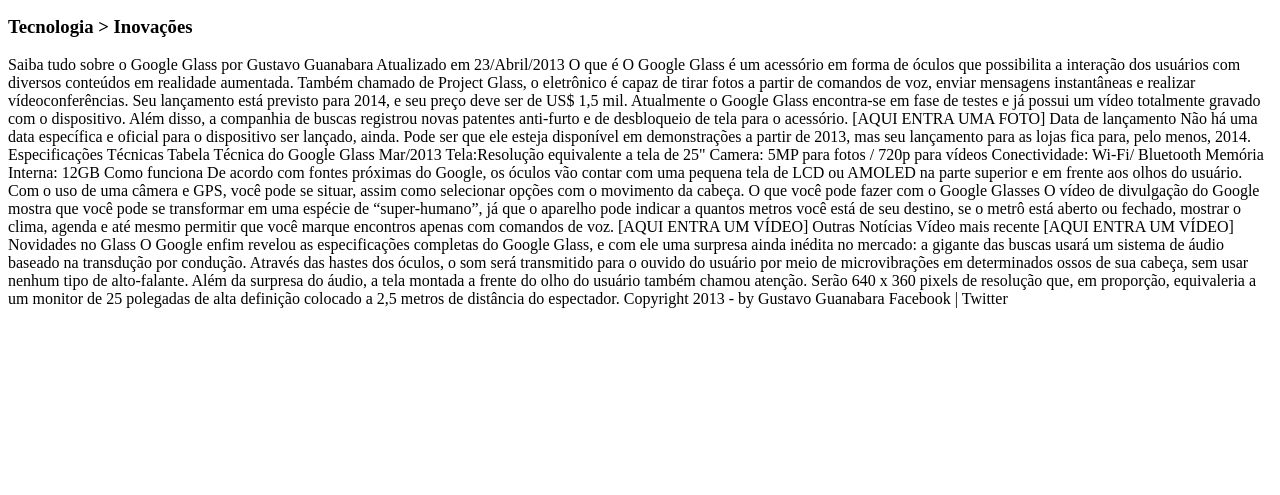
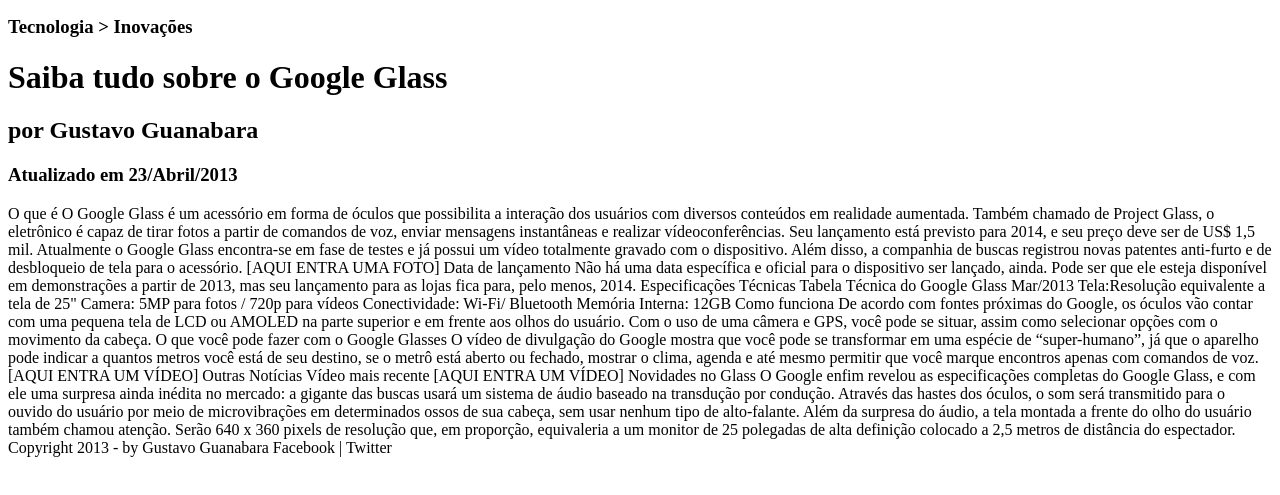
Before and after one commit to AnaFelipe/Curso_html, a plain HTML site: page index.html in a window 1280 px wide. Shown: the part 255-750 px from the top of the page. Drawn offline with Linux system fonts and the light colour scheme.

Commit message:
atualizacao index

```diff
--- a/index.html
+++ b/index.html
@@ -23,10 +23,13 @@
 
     </header>
 
+<hgroup>
 <h3>Tecnologia > Inovações</h3>
-Saiba tudo sobre o Google Glass
-por Gustavo Guanabara
-Atualizado em 23/Abril/2013
+<h1>Saiba tudo sobre o Google Glass</h1>
+<h2>por Gustavo Guanabara</h2>
+<h3>Atualizado em 23/Abril/2013</h3>
+</hgroup>
+
 O que é
 O Google Glass é um acessório em forma de óculos que possibilita a interação dos usuários com diversos conteúdos em realidade aumentada. Também chamado de Project Glass, o eletrônico é capaz de tirar fotos a partir de comandos de voz, enviar mensagens instantâneas e realizar vídeoconferências. Seu lançamento está previsto para 2014, e seu preço deve ser de US$ 1,5 mil. Atualmente o Google Glass encontra-se em fase de testes e já possui um vídeo totalmente gravado com o dispositivo. Além disso, a companhia de buscas registrou novas patentes anti-furto e de desbloqueio de tela para o acessório.
 
```
